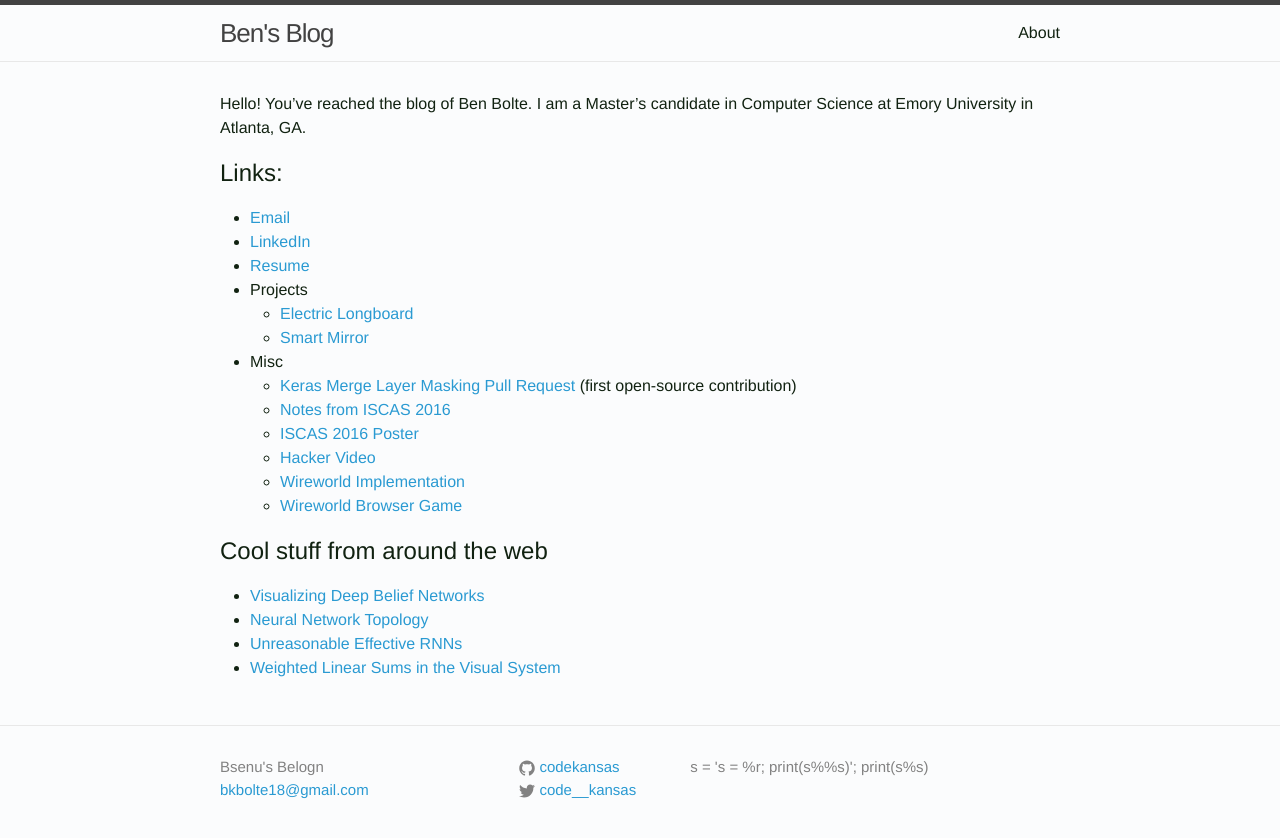
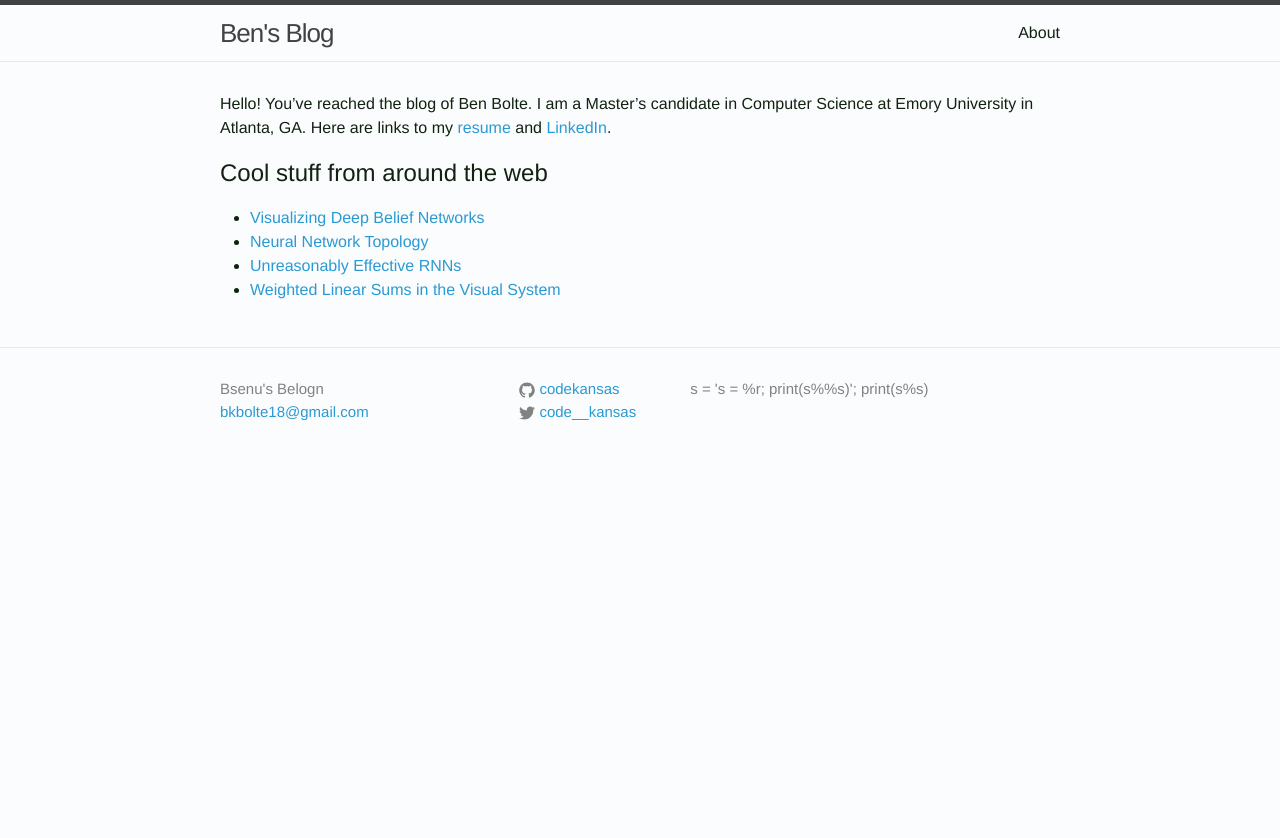
Before and after one commit to codekansas/codekansas.github.io, a Jekyll site: the page built from about.md, in a window 1280 px wide. Shown: the top 838 px of the page. Built offline with Jekyll 4.4.1, drawn with Linux system fonts in a browser that asks for light colours.

Commit message:
Update about.md

```diff
--- a/about.md
+++ b/about.md
@@ -4,25 +4,10 @@
 permalink: /about/
 ---
 
-Hello! You've reached the blog of Ben Bolte. I am a Master's candidate in Computer Science at Emory University in Atlanta, GA.
-
-## Links:
-- [Email](mailto:bkbolte18@gmail.com)
-- [LinkedIn](https://www.linkedin.com/in/benjamin-bolte-37337686)
-- [Resume](https://github.com/codekansas/jobs/blob/master/resume/cv_12.pdf)
-- Projects
-  - [Electric Longboard](https://github.com/codekansas/electric-longboard)
-  - [Smart Mirror](https://github.com/codekansas/hackemory-2016)
-- Misc
-  - [Keras Merge Layer Masking Pull Request](https://github.com/fchollet/keras/pull/2413) (first open-source contribution)
-  - [Notes from ISCAS 2016](https://github.com/codekansas/iscas2016)
-  - [ISCAS 2016 Poster](https://github.com/codekansas/FpaaApp)
-  - [Hacker Video](https://www.youtube.com/watch?v=myT1HfmJ43Q)
-  - [Wireworld Implementation](https://gist.github.com/codekansas/e0a94b5a5670e0a1228395885d618bb2)
-  - [Wireworld Browser Game](/wireworld.html)
+Hello! You've reached the blog of Ben Bolte. I am a Master's candidate in Computer Science at Emory University in Atlanta, GA. Here are links to my [resume](https://github.com/codekansas/jobs/blob/master/resume/cv_12.pdf) and [LinkedIn](https://www.linkedin.com/in/benjamin-bolte-37337686).
 
 ## Cool stuff from around the web
  - [Visualizing Deep Belief Networks](https://www.cs.toronto.edu/~hinton/adi/index.htm)
  - [Neural Network Topology](http://colah.github.io/posts/2014-03-NN-Manifolds-Topology/)
- - [Unreasonable Effective RNNs](http://karpathy.github.io/2015/05/21/rnn-effectiveness/)
+ - [Unreasonably Effective RNNs](http://karpathy.github.io/2015/05/21/rnn-effectiveness/)
  - [Weighted Linear Sums in the Visual System](http://m.jneurosci.org/content/35/39/13402.full.pdf)
```
